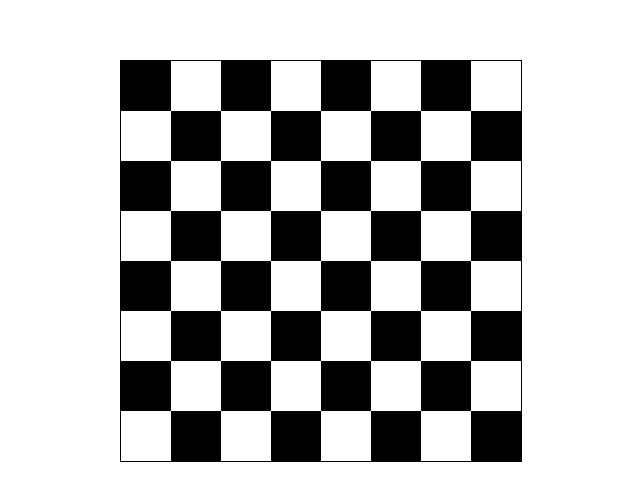
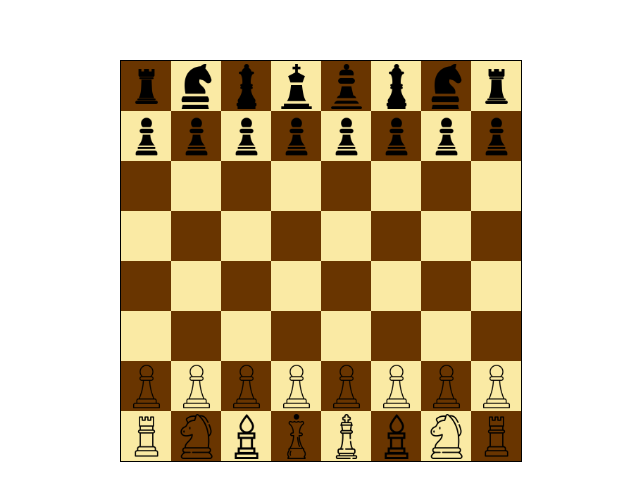
Before and after one commit to Amirka2/checkmate, a React (Create React App) app: page / in a window 1280 px wide. Shown: the part 139-640 px from the top of the page, without its empty margins (319-959 px from the left). Built offline with nearby package versions, Linux system fonts and the light colour scheme.

Commit message:
moved figures on a board

```diff
--- a/src/App.css
+++ b/src/App.css
@@ -24,10 +24,17 @@
 .cell {
   width: 50px;
   height: 50px;
+  display: flex;
+  justify-content: center;
+  align-items: center;
+}
+.cell > .logo {
+  width: 45px;
+  height: 45px;
 }
 .white {
-  background-color: #fff;
+  background-color: #faeaa4;
 }
 .black {
-  background-color: #000;
+  background-color: #693500;
 }
--- a/src/App.tsx
+++ b/src/App.tsx
@@ -11,6 +11,7 @@ function App() {
     function start() {
         const newBoard = new Board();
         newBoard.initCells();
+        newBoard.addFigures();
         setBoard(newBoard);
     }
   return (
--- a/src/components/CellComponent.tsx
+++ b/src/components/CellComponent.tsx
@@ -4,10 +4,12 @@ import {Cell} from "../models/Cell";
 interface cellProps {
     cell: Cell
 }
-const CellComponent: FC<cellProps> = (props: cellProps) => {
+const CellComponent: FC<cellProps> = ({cell}) => {
     return (
-        <div className={['cell', props.cell.color].join(' ')}>
-
+        <div className={['cell', cell.color].join(' ')}>
+            {cell.figure?.logo && <img src={cell.figure.logo}
+                                       alt='logo' className='logo'/>
+            }
         </div>
     );
 };
```
